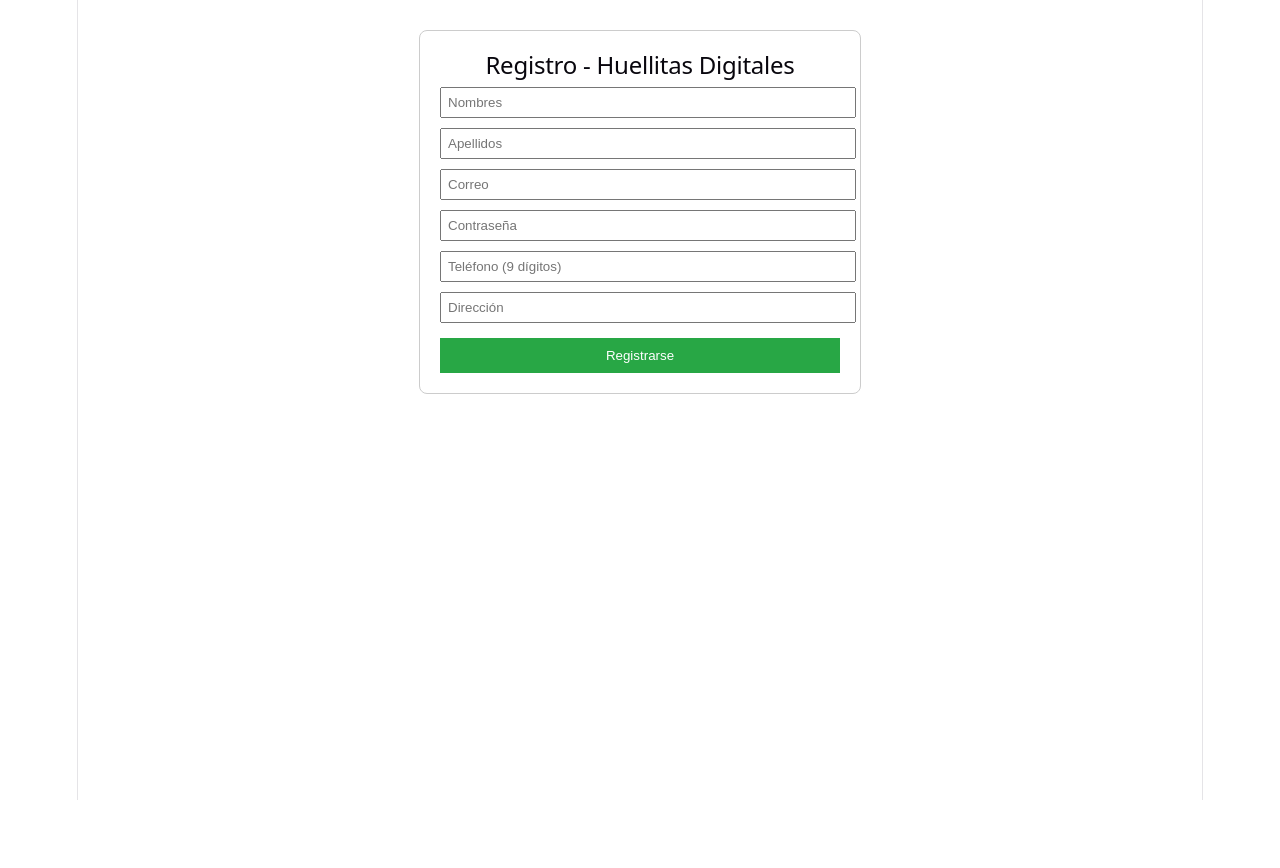
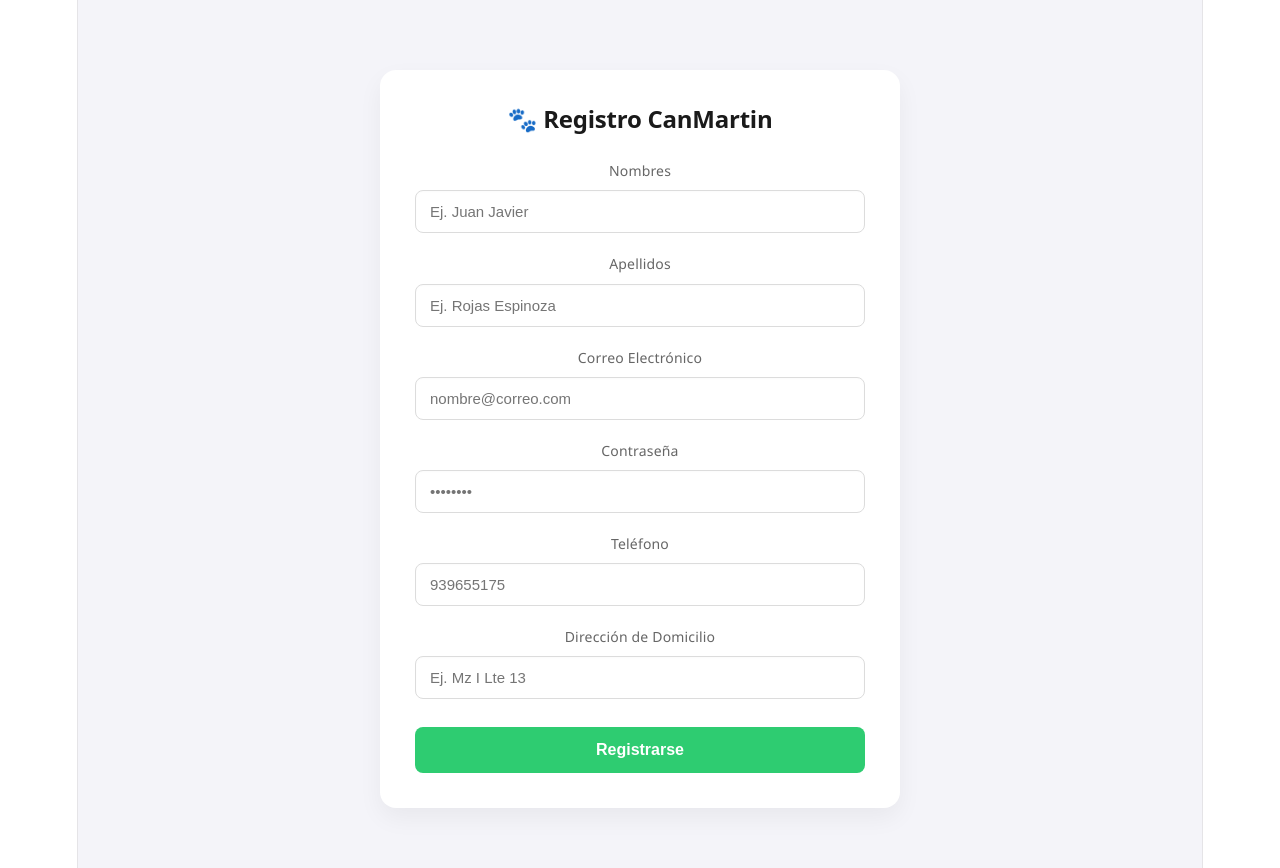
Before and after one commit to sistemaadopcion/sistema-web-adopcionhd, a React app in the folder frontend/: page / in a window 1280 px wide. Shown: the top 868 px of the page. Before the commit the page ends 800 px from the top, so only its background shows below. Built offline with nearby package versions, Linux system fonts and the light colour scheme; the HTML template or start-up script is replaced by a standard one.

Commit message:
style: optimizar diseño visual y legibilidad del formulario de registro

```diff
--- a/frontend/src/App.jsx
+++ b/frontend/src/App.jsx
@@ -3,7 +3,7 @@
 
 function App() {
   return (
-    <div>
+    <div style={{ minHeight: '100vh', backgroundColor: '#f4f4f9', padding: '20px' }}>
       <Register />
     </div>
   );
--- a/frontend/src/components/Register.js
+++ /dev/null
@@ -1,51 +0,0 @@
-import React, { useState } from 'react';
-import { registerService } from '../services/userService';
-
-const Register = () => {
-  const [formData, setFormData] = useState({ nombres: '', apellidos: '', email: '', password: '', telefono: '', direccion: '' });
-  const [error, setError] = useState('');
-  const [success, setSuccess] = useState('');
-
-  const handleChange = (e) => setFormData({ ...formData, [e.target.name]: e.target.value });
-
-  const handleSubmit = async (e) => {
-    e.preventDefault();
-    setError(''); setSuccess('');
-    const { nombres, apellidos, email, password, telefono, direccion } = formData;
-
-    if (!nombres || !apellidos || !email || !password || !telefono || !direccion) {
-      setError('Todos los campos son obligatorios.'); return;
-    }
-    if (!/^[^\s@]+@[^\s@]+\.[^\s@]+$/.test(email)) {
-      setError('Por favor, ingresa un correo válido con @.'); return;
-    }
-    if (telefono.length !== 9 || isNaN(telefono)) {
-      setError('El teléfono debe tener exactamente 9 números.'); return;
-    }
-
-    try {
-      await registerService(formData);
-      setSuccess('¡Usuario registrado con éxito como ADOPTANTE!');
-      setFormData({ nombres: '', apellidos: '', email: '', password: '', telefono: '', direccion: '' });
-    } catch (err) { setError(err.message); }
-  };
-
-  return (
-    <div style={{ maxWidth: '400px', margin: '30px auto', padding: '20px', border: '1px solid #ccc', borderRadius: '8px', fontFamily: 'sans-serif' }}>
-      <h2>Registro - Huellitas Digitales</h2>
-      {error && <p style={{ color: 'red' }}>⚠️ {error}</p>}
-      {success && <p style={{ color: 'green' }}>✅ {success}</p>}
-      <form onSubmit={handleSubmit}>
-        <input type="text" name="nombres" placeholder="Nombres" value={formData.nombres} onChange={handleChange} style={{ width: '100%', marginBottom: '10px', padding: '6px' }} />
-        <input type="text" name="apellidos" placeholder="Apellidos" value={formData.apellidos} onChange={handleChange} style={{ width: '100%', marginBottom: '10px', padding: '6px' }} />
-        <input type="email" name="email" placeholder="Correo" value={formData.email} onChange={handleChange} style={{ width: '100%', marginBottom: '10px', padding: '6px' }} />
-        <input type="password" name="password" placeholder="Contraseña" value={formData.password} onChange={handleChange} style={{ width: '100%', marginBottom: '10px', padding: '6px' }} />
-        <input type="text" name="telefono" placeholder="Teléfono (9 dígitos)" value={formData.telefono} onChange={handleChange} maxLength="9" style={{ width: '100%', marginBottom: '10px', padding: '6px' }} />
-        <input type="text" name="direccion" placeholder="Dirección" value={formData.direccion} onChange={handleChange} style={{ width: '100%', marginBottom: '15px', padding: '6px' }} />
-        <button type="submit" style={{ width: '100%', padding: '10px', background: '#28a745', color: 'white', border: 'none', cursor: 'pointer' }}>Registrarse</button>
-      </form>
-    </div>
-  );
-};
-
-export default Register;
--- /dev/null
+++ b/frontend/src/components/Register.jsx
@@ -0,0 +1,159 @@
+import React, { useState } from 'react';
+import { registerService } from '../services/userService';
+
+const Register = () => {
+  const [formData, setFormData] = useState({ nombres: '', apellidos: '', email: '', password: '', telefono: '', direccion: '' });
+  const [error, setError] = useState('');
+  const [success, setSuccess] = useState('');
+
+  const handleChange = (e) => setFormData({ ...formData, [e.target.name]: e.target.value });
+
+  const handleSubmit = async (e) => {
+    e.preventDefault();
+    setError(''); setSuccess('');
+    const { nombres, apellidos, email, password, telefono, direccion } = formData;
+
+    if (!nombres || !apellidos || !email || !password || !telefono || !direccion) {
+      setError('Todos los campos son obligatorios.'); return;
+    }
+    if (!/^[^\s@]+@[^\s@]+\.[^\s@]+$/.test(email)) {
+      setError('Por favor, ingresa un correo válido con @.'); return;
+    }
+    if (telefono.length !== 9 || isNaN(telefono)) {
+      setError('El teléfono debe tener exactamente 9 números.'); return;
+    }
+
+    try {
+      await registerService(formData);
+      setSuccess('¡Usuario registrado con éxito como ADOPTANTE!');
+      setFormData({ nombres: '', apellidos: '', email: '', password: '', telefono: '', direccion: '' });
+    } catch (err) {
+      setError('No se pudo conectar con el servidor. Asegúrate de que el Backend esté corriendo.');
+    }
+  };
+
+  // Objetos de estilo CSS moderno en línea
+  const styles = {
+    card: {
+      maxWidth: '450px',
+      margin: '50px auto',
+      padding: '35px',
+      backgroundColor: '#ffffff',
+      borderRadius: '16px',
+      boxShadow: '0 10px 25px rgba(0, 0, 0, 0.05)',
+      fontFamily: "'Segoe UI', Roboto, Helvetica, Arial, sans-serif",
+      color: '#333333'
+    },
+    title: {
+      textAlign: 'center',
+      marginBottom: '25px',
+      color: '#1a1a1a',
+      fontSize: '24px',
+      fontWeight: '600'
+    },
+    inputGroup: {
+      marginBottom: '18px'
+    },
+    label: {
+      display: 'block',
+      marginBottom: '6px',
+      fontSize: '14px',
+      fontWeight: '500',
+      color: '#666666'
+    },
+    input: {
+      width: '100%',
+      padding: '12px 14px',
+      fontSize: '15px',
+      backgroundColor: '#ffffff',
+      color: '#333333',
+      border: '1px solid #dcdcdc',
+      borderRadius: '8px',
+      boxShadow: 'inset 0 1px 2px rgba(0,0,0,0.02)',
+      boxSizing: 'border-box',
+      transition: 'border-color 0.2s ease, box-shadow 0.2s ease'
+    },
+    button: {
+      width: '100%',
+      padding: '14px',
+      marginTop: '10px',
+      background: '#2ecc71',
+      color: 'white',
+      border: 'none',
+      borderRadius: '8px',
+      fontSize: '16px',
+      fontWeight: '600',
+      cursor: 'pointer',
+      transition: 'background-color 0.2s ease, transform 0.1s ease'
+    },
+    errorAlert: {
+      backgroundColor: '#fdf2f2',
+      color: '#ec5b5b',
+      padding: '12px',
+      borderRadius: '8px',
+      marginBottom: '20px',
+      fontSize: '14px',
+      border: '1px solid #fbd5d5',
+      display: 'flex',
+      alignItems: 'center',
+      gap: '8px'
+    },
+    successAlert: {
+      backgroundColor: '#f0fdf4',
+      color: '#258750',
+      padding: '12px',
+      borderRadius: '8px',
+      marginBottom: '20px',
+      fontSize: '14px',
+      border: '1px solid #bbf7d0',
+      display: 'flex',
+      alignItems: 'center',
+      gap: '8px'
+    }
+  };
+
+  return (
+    <div style={styles.card}>
+      <h2 style={styles.title}>🐾 Registro CanMartin</h2>
+
+      {error && <div style={styles.errorAlert}>⚠️ {error}</div>}
+      {success && <div style={styles.successAlert}>✅ {success}</div>}
+
+      <form onSubmit={handleSubmit}>
+        <div style={styles.inputGroup}>
+          <label style={styles.label}>Nombres</label>
+          <input type="text" name="nombres" value={formData.nombres} onChange={handleChange} style={styles.input} placeholder="Ej. Juan Javier" />
+        </div>
+
+        <div style={styles.inputGroup}>
+          <label style={styles.label}>Apellidos</label>
+          <input type="text" name="apellidos" value={formData.apellidos} onChange={handleChange} style={styles.input} placeholder="Ej. Rojas Espinoza" />
+        </div>
+
+        <div style={styles.inputGroup}>
+          <label style={styles.label}>Correo Electrónico</label>
+          <input type="email" name="email" value={formData.email} onChange={handleChange} style={styles.input} placeholder="nombre@correo.com" />
+        </div>
+
+        <div style={styles.inputGroup}>
+          <label style={styles.label}>Contraseña</label>
+          <input type="password" name="password" value={formData.password} onChange={handleChange} style={styles.input} placeholder="••••••••" />
+        </div>
+
+        <div style={styles.inputGroup}>
+          <label style={styles.label}>Teléfono</label>
+          <input type="text" name="telefono" value={formData.telefono} onChange={handleChange} maxLength="9" style={styles.input} placeholder="939655175" />
+        </div>
+
+        <div style={styles.inputGroup}>
+          <label style={styles.label}>Dirección de Domicilio</label>
+          <input type="text" name="direccion" value={formData.direccion} onChange={handleChange} style={styles.input} placeholder="Ej. Mz I Lte 13" />
+        </div>
+
+        <button type="submit" style={styles.button}>Registrarse</button>
+      </form>
+    </div>
+  );
+};
+
+export default Register;
```
Also changed, not shown: 1 other file (tests, documents, lock files or other folders).
